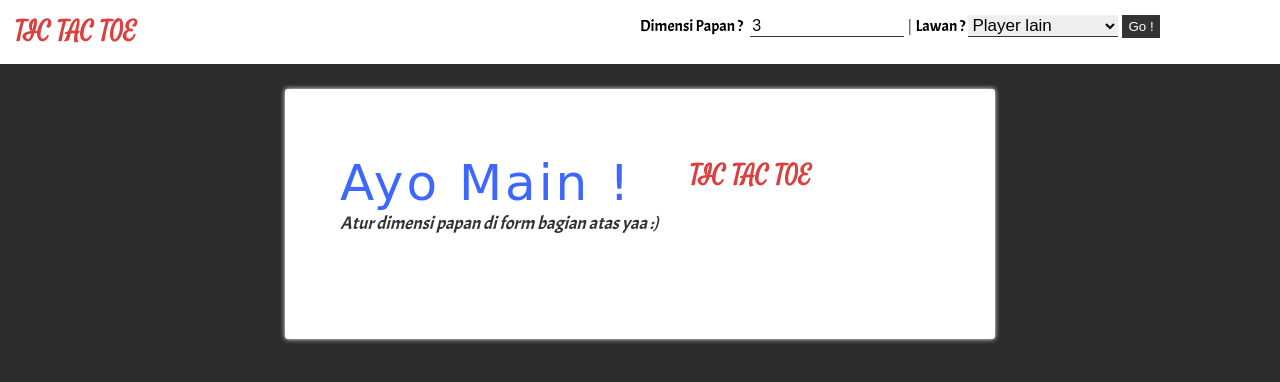
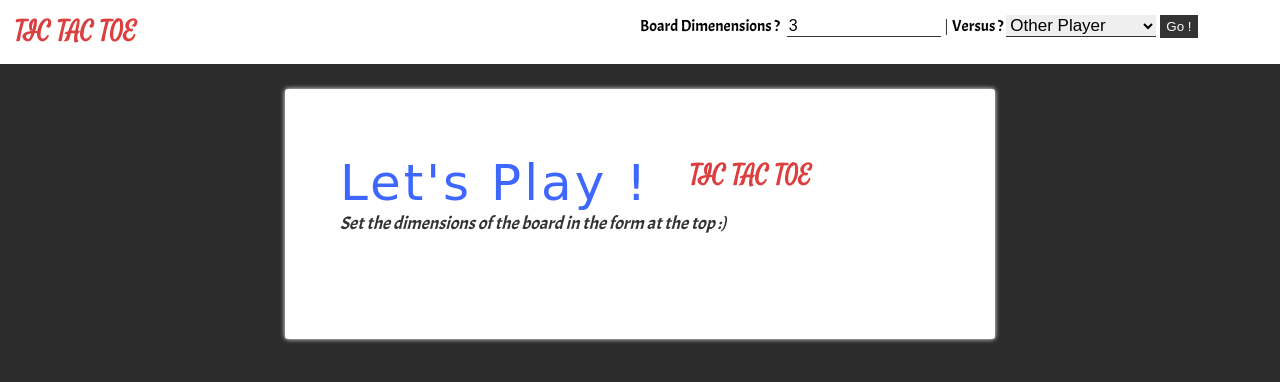
Before and after one commit to aditrustandi/tictactoe, a plain HTML site: page ttt-native/index.html in a window 1280 px wide. Drawn offline with Linux system fonts and the light colour scheme; a web font is replaced by a local one.

Commit message:
Update index.html

```diff
--- a/ttt-native/index.html
+++ b/ttt-native/index.html
@@ -16,9 +16,9 @@
     <div class="toolbar">
         <h2 class="style1">TIC TAC TOE</h2>
         <div class="form-filter">
-            <span class="label">Dimensi Papan ?</span> <input id="dimensi-box" type="number" value="3" placeholder="Dimensi Box"> |
-            <span class="label">Lawan ?</span><select id="versus">
-                <option value="MULTIPLAYER">Player lain</option>
+            <span class="label">Board Dimenensions ?</span> <input id="dimensi-box" type="number" value="3" placeholder="Dimensi Box"> |
+            <span class="label">Versus ?</span><select id="versus">
+                <option value="MULTIPLAYER">Other Player</option>
                 <option value="COMPUTER">Computer</option>
             </select>
             <button id="go" class="btn-submit">Go !</button>
@@ -29,10 +29,10 @@
 
     <div id="wrapper" class="container">
         <div id="welcome">
-            <p class="style2" style="margin-bottom: 0px;">Ayo Main !</p>
+            <p class="style2" style="margin-bottom: 0px;">Let's Play !</p>
             <p class="style1 custom_title">TIC TAC TOE</p>
 
-            <span>Atur dimensi papan di form bagian atas yaa :)</span>
+            <span>Set the dimensions of the board in the form at the top :)</span>
         </div>
     </div>
 
```
